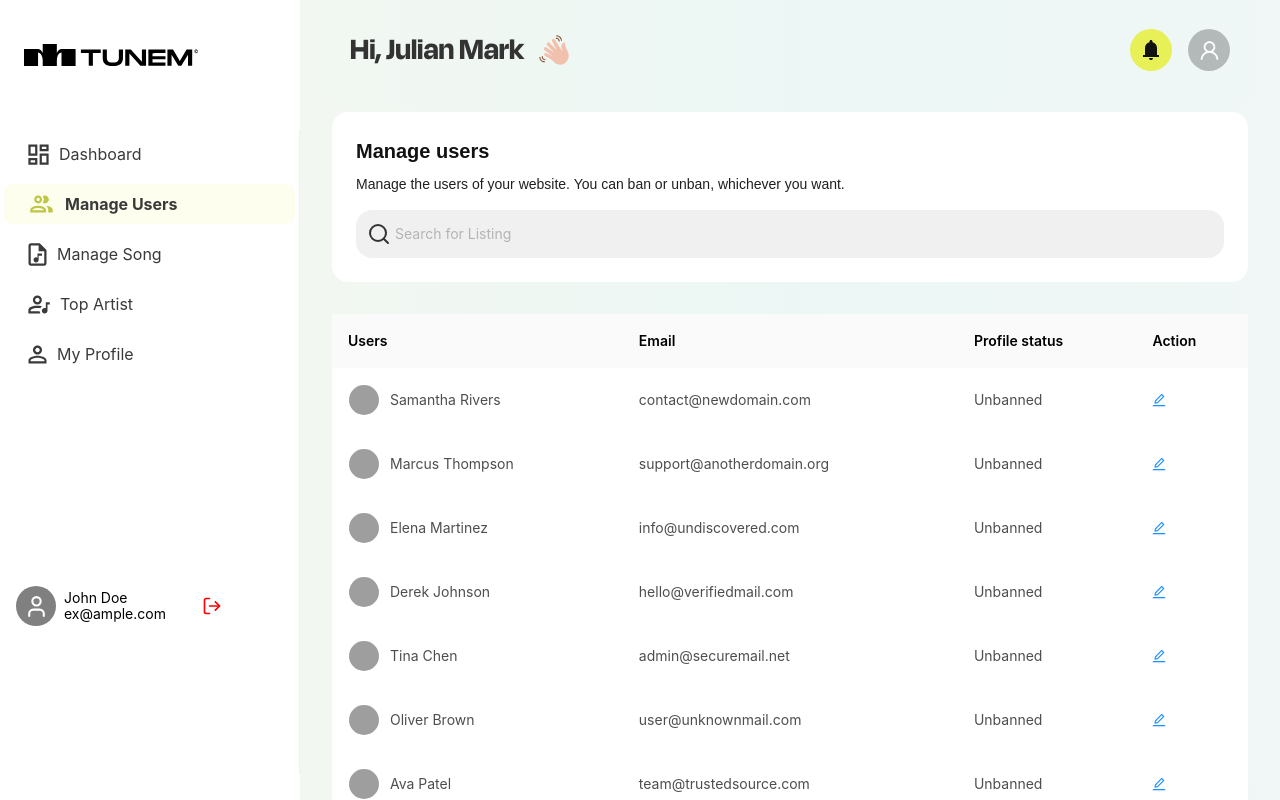
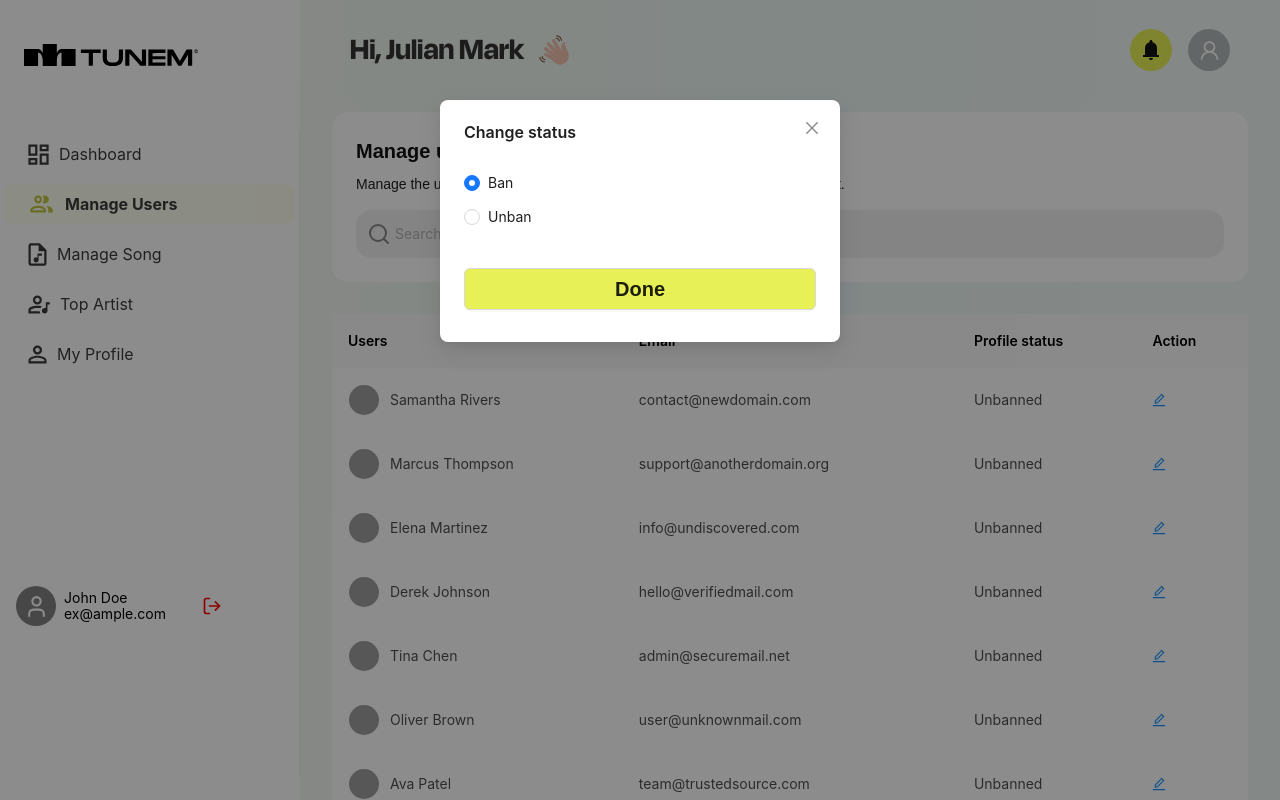
Before and after one commit to sparktechagency/migmag-dashboard, a React (Vite) app: page /manage-users in a window 1280 px wide. Both pictures are taken after a click on the element 1159 px from the left and 399 px from the top of the page. Built offline with nearby package versions, Linux system fonts and the light colour scheme; grey boxes are pictures that could not be loaded; a web font is replaced by a local one.

Commit message:
manage song page modal create

```diff
--- a/src/pages/ForgetPassword.tsx
+++ b/src/pages/ForgetPassword.tsx
@@ -40,7 +40,7 @@ const ForgetPassword: React.FC = () => {
       <div className="flex justify-between items-center">
         {/* image  */}
         <div className="m-6">
-          <img src={forGetImg} alt="" />
+          <img src={forGetImg} className=" rounded-lg" alt="" />
         </div>
         {/* forget password */}
         <div className=" flex bg-[#FFFFFF] p-16 rounded-2xl shadow-[_0px_30px_30px_30px_rgba(249,_250,_229,_20)]">
--- a/src/pages/ManageSong.tsx
+++ b/src/pages/ManageSong.tsx
@@ -1,7 +1,16 @@
-import { Avatar, Button, Input, Table } from "antd";
+import {
+  Avatar,
+  Button,
+  Form,
+  Input,
+  Modal,
+  PopconfirmProps,
+  Table,
+} from "antd";
 import { Pencil, Search, Trash } from "lucide-react";
 import React, { useState } from "react";
 import { DownloadOutlined, EditOutlined } from "@ant-design/icons";
+import { message, Popconfirm } from "antd";
 
 const Manage_Song = () => {
   const [currentPage, setCurrentPage] = useState<number>(1);
@@ -9,6 +18,17 @@ const Manage_Song = () => {
   const [openDeleteModal, setOpenDeleteModal] = useState<boolean>(false);
   const [userData, setUserData] = useState<UserAction | null>(null);
   const [role, setRole] = useState<string>("");
+  const [isModalOpen, setIsModalOpen] = useState(false);
+
+  const confirm: PopconfirmProps["onConfirm"] = (e) => {
+    console.log(e);
+    message.success("Click on Yes");
+  };
+
+  const cancel: PopconfirmProps["onCancel"] = (e) => {
+    console.log(e);
+    message.error("Click on No");
+  };
 
   const pageSize = 10;
 
@@ -212,6 +232,7 @@ const Manage_Song = () => {
       render: () => (
         <div className="flex gap-2">
           <svg
+            onClick={showModal}
             width="20"
             height="22"
             viewBox="0 0 20 22"
@@ -223,6 +244,14 @@ const Manage_Song = () => {
               fill="#49ADF4"
             />
           </svg>
+          <Popconfirm
+            title="Delete the task"
+            description="Are you sure to delete this task?"
+            onConfirm={confirm}
+            onCancel={cancel}
+            okText="Yes"
+            cancelText="No"
+          >
             <svg
               width="16"
               height="18"
@@ -235,6 +264,7 @@ const Manage_Song = () => {
                 fill="#E53E3E"
               />
             </svg>
+          </Popconfirm>
         </div>
       ),
     },
@@ -242,6 +272,23 @@ const Manage_Song = () => {
 
   const handlePage = (page: number) => {
     setCurrentPage(page);
+  };
+
+  // edit modal
+  const showModal = () => {
+    setIsModalOpen(true);
+  };
+
+  const handleOk = () => {
+    setIsModalOpen(false);
+  };
+
+  const handleCancel = () => {
+    setIsModalOpen(false);
+  };
+
+  const onFinish = (e) => {
+    console.log(e);
   };
 
   return (
@@ -286,6 +333,23 @@ const Manage_Song = () => {
           }}
           rowClassName={() => "hover:bg-transparent"}
         />
+        {/* edit modal */}
+        <Modal title="Basic Modal" className="!w-[650px]" open={isModalOpen} footer={false}>
+          <Form onFinish={onFinish}>
+            <div className="flex ">
+              <Button onClick={handleCancel} className="w-full  bg-[#fff5f4] text-[#FF3B30] border-none rounded-2xl p-5 font-bold font-degular text-xl">
+                Cancel
+              </Button>
+              <Button
+                htmlType="submit"
+                onClick={handleOk}
+                className="w-full bg-[#E7F056] border-none rounded-2xl p-5 font-bold font-degular text-xl"
+              >
+                Save changes
+              </Button>
+            </div>
+          </Form>
+        </Modal>
       </div>
     </div>
   );
--- a/src/pages/Manage_Users.tsx
+++ b/src/pages/Manage_Users.tsx
@@ -1,7 +1,7 @@
-import { Avatar, Input, Table } from "antd";
+import { Avatar, Button, Input, Modal, Radio, Table } from "antd";
 import { Pencil, Search, Trash } from "lucide-react";
 import React, { useState } from "react";
-import { EditOutlined } from '@ant-design/icons';
+import { EditOutlined } from "@ant-design/icons";
 
 const Manage_Users = () => {
   const [currentPage, setCurrentPage] = useState<number>(1);
@@ -9,115 +9,121 @@ const Manage_Users = () => {
   const [openDeleteModal, setOpenDeleteModal] = useState<boolean>(false);
   const [userData, setUserData] = useState<UserAction | null>(null);
   const [role, setRole] = useState<string>("");
+  const [radioGetValue, setRadioGetValue] = useState("Ban");
 
   const pageSize = 10;
 
   const dataSource = [
     {
-      key: '1',
-      name: 'Samantha Rivers',
-      email: 'contact@newdomain.com',
-      status: 'Unbanned',
-      avatar: 'https://i.pravatar.cc/40?img=1',
+      key: "1",
+      name: "Samantha Rivers",
+      email: "contact@newdomain.com",
+      status: "Unbanned",
+      avatar: "https://i.pravatar.cc/40?img=1",
     },
     {
-      key: '2',
-      name: 'Marcus Thompson',
-      email: 'support@anotherdomain.org',
-      status: 'Unbanned',
-      avatar: 'https://i.pravatar.cc/40?img=2',
+      key: "2",
+      name: "Marcus Thompson",
+      email: "support@anotherdomain.org",
+      status: "Unbanned",
+      avatar: "https://i.pravatar.cc/40?img=2",
     },
     {
-      key: '3',
-      name: 'Elena Martinez',
-      email: 'info@undiscovered.com',
-      status: 'Unbanned',
-      avatar: 'https://i.pravatar.cc/40?img=3',
+      key: "3",
+      name: "Elena Martinez",
+      email: "info@undiscovered.com",
+      status: "Unbanned",
+      avatar: "https://i.pravatar.cc/40?img=3",
     },
     {
-      key: '4',
-      name: 'Derek Johnson',
-      email: 'hello@verifiedmail.com',
-      status: 'Unbanned',
-      avatar: 'https://i.pravatar.cc/40?img=4',
+      key: "4",
+      name: "Derek Johnson",
+      email: "hello@verifiedmail.com",
+      status: "Unbanned",
+      avatar: "https://i.pravatar.cc/40?img=4",
     },
     {
-      key: '5',
-      name: 'Tina Chen',
-      email: 'admin@securemail.net',
-      status: 'Unbanned',
-      avatar: 'https://i.pravatar.cc/40?img=5',
+      key: "5",
+      name: "Tina Chen",
+      email: "admin@securemail.net",
+      status: "Unbanned",
+      avatar: "https://i.pravatar.cc/40?img=5",
     },
     {
-      key: '6',
-      name: 'Oliver Brown',
-      email: 'user@unknownmail.com',
-      status: 'Unbanned',
-      avatar: 'https://i.pravatar.cc/40?img=6',
+      key: "6",
+      name: "Oliver Brown",
+      email: "user@unknownmail.com",
+      status: "Unbanned",
+      avatar: "https://i.pravatar.cc/40?img=6",
     },
     {
-      key: '7',
-      name: 'Ava Patel',
-      email: 'team@trustedsource.com',
-      status: 'Unbanned',
-      avatar: 'https://i.pravatar.cc/40?img=7',
+      key: "7",
+      name: "Ava Patel",
+      email: "team@trustedsource.com",
+      status: "Unbanned",
+      avatar: "https://i.pravatar.cc/40?img=7",
     },
     {
-      key: '8',
-      name: 'Liam Smith',
-      email: 'contact@reliablemail.com',
-      status: 'Unbanned',
-      avatar: 'https://i.pravatar.cc/40?img=8',
+      key: "8",
+      name: "Liam Smith",
+      email: "contact@reliablemail.com",
+      status: "Unbanned",
+      avatar: "https://i.pravatar.cc/40?img=8",
     },
     {
-      key: '9',
-      name: 'Zoe Kim',
-      email: 'support@verifiedservice.com',
-      status: 'Unbanned',
-      avatar: 'https://i.pravatar.cc/40?img=9',
+      key: "9",
+      name: "Zoe Kim",
+      email: "support@verifiedservice.com",
+      status: "Unbanned",
+      avatar: "https://i.pravatar.cc/40?img=9",
     },
     {
-      key: '10',
-      name: 'Shila',
-      email: 'info@authenticmail.org',
-      status: 'Unbanned',
-      avatar: 'https://i.pravatar.cc/40?img=10',
+      key: "10",
+      name: "Shila",
+      email: "info@authenticmail.org",
+      status: "Unbanned",
+      avatar: "https://i.pravatar.cc/40?img=10",
     },
     {
-      key: '11',
-      name: 'Lorry Kim',
-      email: 'info@authenticmail.org',
-      status: 'Unbanned',
-      avatar: 'https://i.pravatar.cc/40?img=11',
+      key: "11",
+      name: "Lorry Kim",
+      email: "info@authenticmail.org",
+      status: "Unbanned",
+      avatar: "https://i.pravatar.cc/40?img=11",
     },
   ];
 
   const columns = [
     {
-      title: 'Users',
-      dataIndex: 'name',
-      key: 'name',
+      title: "Users",
+      dataIndex: "name",
+      key: "name",
       render: (text, record) => (
-        <div style={{ display: 'flex', alignItems: 'center', gap: 10 }}>
+        <div style={{ display: "flex", alignItems: "center", gap: 10 }}>
           <Avatar src={record.avatar} />
           <h2>{text}</h2>
         </div>
       ),
     },
     {
-      title: 'Email',
-      dataIndex: 'email',
-      key: 'email',
+      title: "Email",
+      dataIndex: "email",
+      key: "email",
     },
     {
-      title: 'Profile status',
-      dataIndex: 'status',
-      key: 'status',
+      title: "Profile status",
+      dataIndex: "status",
+      key: "status",
     },
     {
-      title: 'Action',
-      key: 'action',
-      render: () => <EditOutlined style={{ color: '#1890ff', cursor: 'pointer' }} />,
+      title: "Action",
+      key: "action",
+      render: () => (
+        <EditOutlined
+          style={{ color: "#1890ff", cursor: "pointer" }}
+          onClick={showModal}
+        />
+      ),
     },
   ];
 
@@ -125,7 +131,19 @@ const Manage_Users = () => {
     setCurrentPage(page);
   };
 
+  // Change status modal
+  const [isModalOpen, setIsModalOpen] = useState(false);
 
+  const showModal = () => {
+    setIsModalOpen(true);
+  };
+
+  const handleOk = () => {
+    setIsModalOpen(false);
+  };
+  const handleRadioValue = (e) => {
+    console.log(e.target.value);
+  };
 
   return (
     <div>
@@ -140,7 +158,7 @@ const Manage_Users = () => {
           </p>
         </div>
         <Input
-          prefix={<Search />}
+          prefix={<Search color="#888888"/>}
           className="w-full rounded-2xl h-12 bg-base border-0 text-primary placeholder:text-gray-200"
           placeholder="Search for Listing"
           style={{
@@ -161,6 +179,23 @@ const Manage_Users = () => {
           }}
           rowClassName={() => "hover:bg-transparent"}
         />
+        {/* Change status moudal */}
+        <Modal title="Change status" className="!w-[400px] " open={isModalOpen} footer={false}>
+          <Radio.Group
+            defaultValue={radioGetValue}
+            onChange={handleRadioValue}
+            className="flex flex-col gap-3 mt-7"
+          >
+            <Radio value="Ban">Ban</Radio>
+            <Radio value="Unban">Unban</Radio>
+            <Button
+              onClick={handleOk}
+              className="bg-[#E7F056] mt-7 p-5 font-semibold font-degular text-xl"
+            >
+              Done
+            </Button>
+          </Radio.Group>
+        </Modal>
       </div>
     </div>
   );
--- a/src/pages/VerifyEmail.tsx
+++ b/src/pages/VerifyEmail.tsx
@@ -30,9 +30,9 @@ const VerifyEmail: React.FC = () => {
     <AuthWrapper className="container mx-auto ">
       <div className="flex justify-between items-center">
         {/* image  */}
-        <div className="m-6">
+        <div className="mt-6">
           <img
-            className="w-[828px] h-[1069px] object-cover "
+            className="w-[828px] h-[1069px] object-cover rounded-2xl "
             src={VerifyEmailImg}
             alt=""
           />
```
Also changed, not shown: src/App.css (line endings or trailing spaces). Lines whose indentation alone changed are shown as unchanged.
